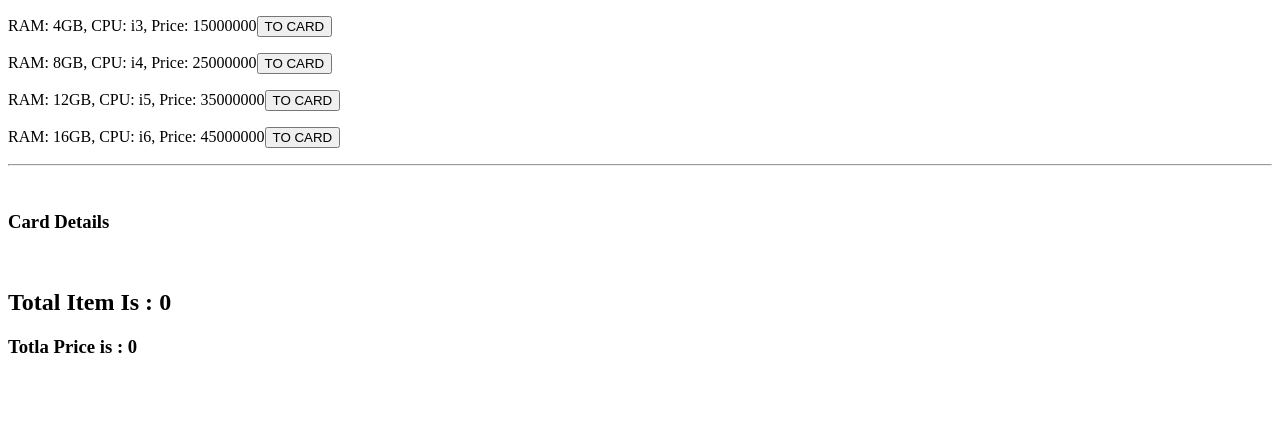
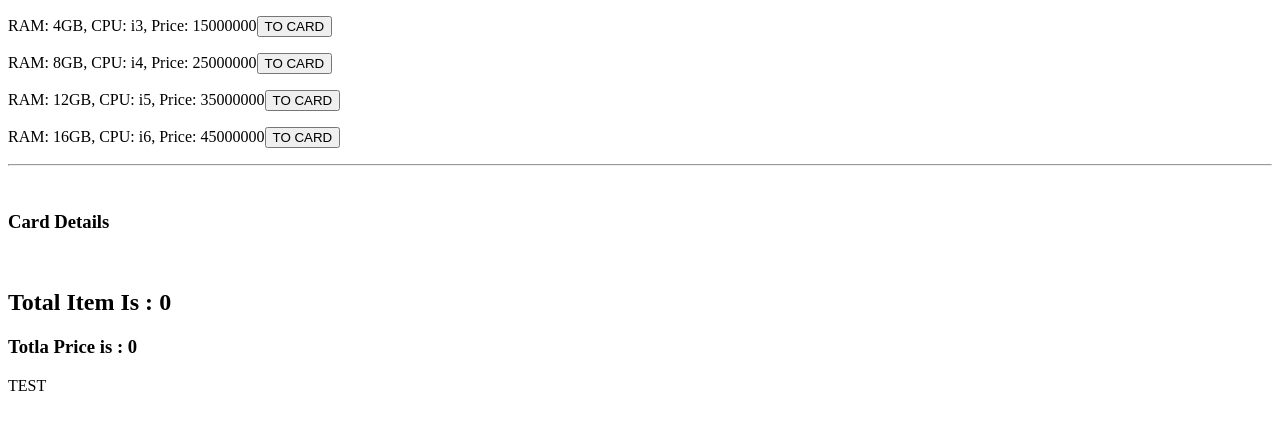
Before and after one commit to raveendrahennyake/REDUX, a React (Create React App) app in the folder my-app/: page / in a window 1280 px wide. Shown: the top 430 px of the page. Built offline with nearby package versions, Linux system fonts and the light colour scheme.

Commit message:
asyncdata

```diff
--- a/my-app/src/App.js
+++ b/my-app/src/App.js
@@ -36,6 +36,8 @@ if(Array.isArray(card)){
   <h2> Total Item Is : {card.length}</h2>
   <h3>Totla Price is : {Total}</h3>
 
+  <h>TEST</h>
+
 
 
 
```
